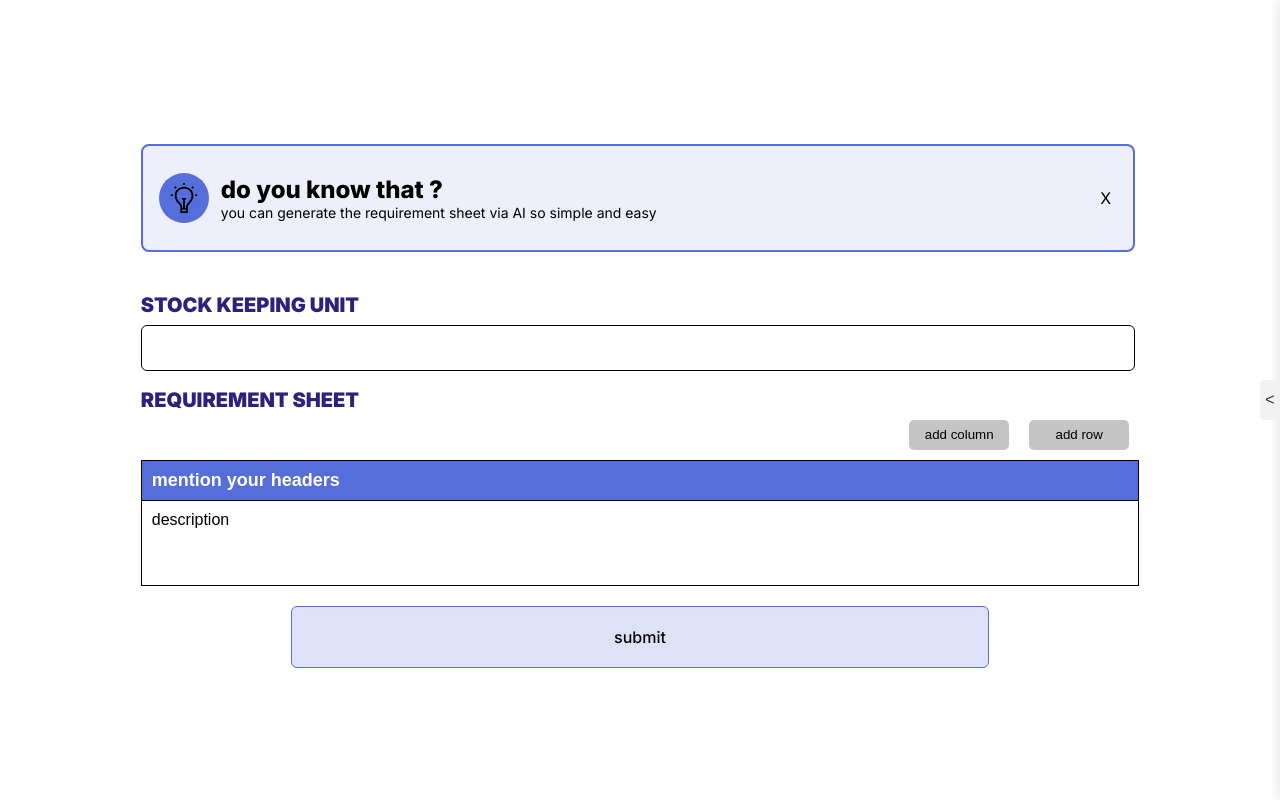
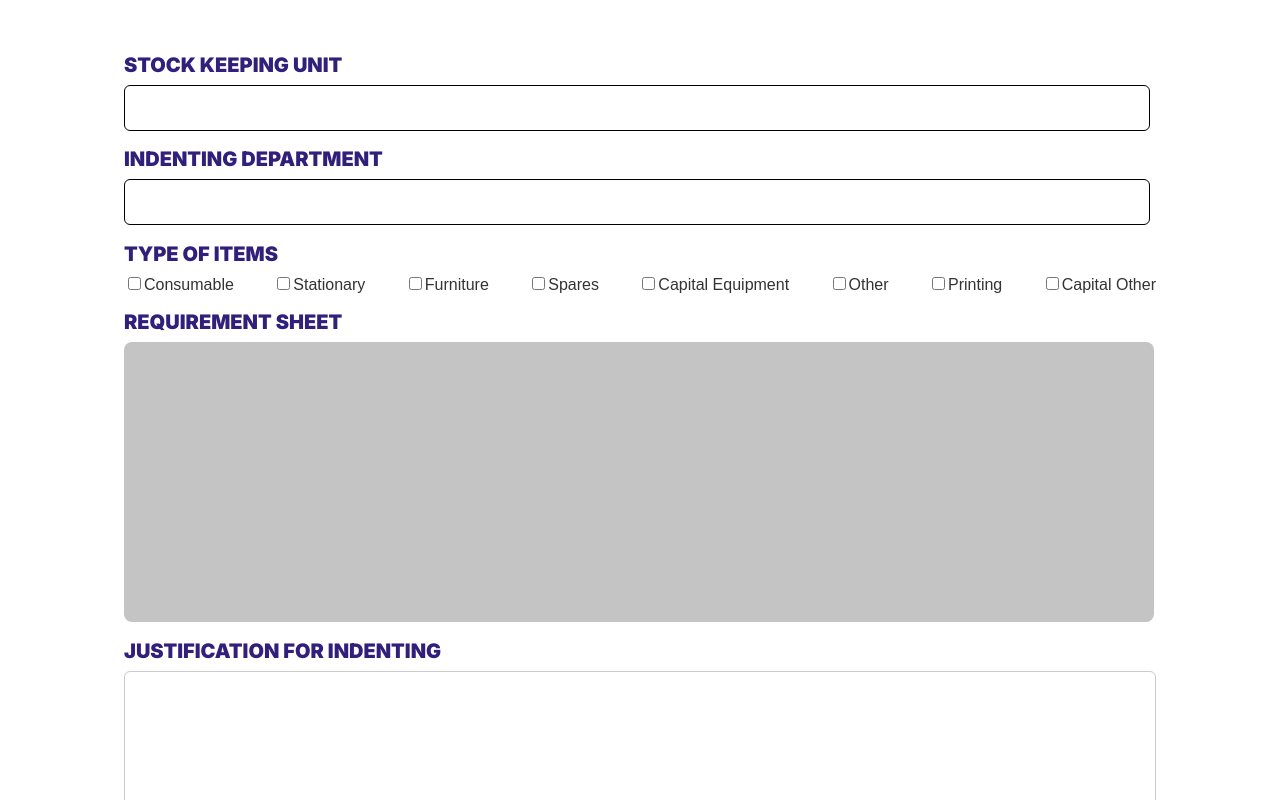
Before and after one commit to Yranshevare/Automate_Product_purchase, a React (Vite) app in the folder React_Frontend/: page /reqSheet/1 in a window 1280 px wide. Shown: the top 800 px of the page. Built offline with nearby package versions, Linux system fonts and the light colour scheme; no server answers.

Commit message:
reqSheet changes

```diff
--- a/React_Frontend/src/CSS/ReqSheet.css
+++ b/React_Frontend/src/CSS/ReqSheet.css
@@ -19,6 +19,11 @@
   max-width: 80%;
   margin: 0 auto;
   transition: margin-right 0.3s ease;
+  display: flex;
+
+  flex-direction: column;
+  justify-content: center;
+  align-items: center;
 }
 .main-content-reqSheet form{
   display: flex;
@@ -115,9 +120,9 @@
   margin-bottom: 8px;
 }
 
-.sku-input {
+.section-input {
   font-family: Inter;
-  width: 97%;
+  width: 1000px;
   padding: 12px;
   border: 1px solid #000000;
   border-radius: 6px;
@@ -125,16 +130,59 @@
   outline: none;
 }
 
-.requirement-textarea {
-  font-family: Inter;
-  width: 97%;
-  min-height: 400px;
-  padding: 10px;
-  border: 1px solid #000000;
+/* Radio Options */
+.checkbox-options {
+  display: flex;
+  flex-direction: column;
+  gap: 10px;
+  width: 100%;
+}
+
+/* Reduce radio button width */
+.checkbox-column {
+  display: flex;
+  flex-wrap: wrap;
+  justify-content: space-between;
+  gap: 10px;
+}
+
+.radio-label {
+  display: flex;
+  align-items: center;
+  cursor: pointer;
+  font-size: 16px;
+  position: relative;
+  padding-left: 30px;
+}
+
+.requirement-sheet {
+  width: 1000px;
+  min-height: 250px;
+  background-color: #c4c4c4;
+  border-radius: 8px;
+  padding: 15px;
+  outline: none;
+}
+
+/* Justification Textarea */
+.justification-textarea {
+  width: 1000px;
+  min-height: 250px;
+  padding: 15px;
+  border: 1px solid #ccc;
   border-radius: 6px;
-  font-size: 14px;
+  font-size: 16px;
   resize: vertical;
+  font-family: inherit;
+}
+
+.justification-textarea::placeholder {
+  color: #999;
+}
+
+.justification-textarea:focus {
   outline: none;
+  border-color: #301f7b;
 }
 
 .submit-button {
@@ -359,28 +407,6 @@
 
 
 }
-@media (max-width:430px) {
-  .info-banner{
-    width: 90%;
-  }
-  .sidebar-toggle.open{
-    right: 300px;
-   }
-   .sidebar.open{
-    width: 300px;
-   }
-   /* .chat-initial{
-    margin-top: 250px;
-   } */
-}
-@media (max-width: 360px) {
-  .sidebar-toggle.open{
-    right: 250px;
-   }
-   .sidebar.open{
-    width: 250px;
-   }
-}
 
 .chat-loading{
   width: 100%;
@@ -504,3 +530,48 @@
   background-color: rgb(249, 60, 60);
   scale: 1.1;
 }
+
+@media (max-width:1079px) {
+  .main-content-reqSheet{
+
+  }
+  .section-input{
+    width: 800px;
+  }
+  .requirement-sheet{
+    width: 800px;
+  }
+  .justification-textarea{
+    width: 800px;
+  }
+}
+@media (max-width:946px) {
+  .main-content-reqSheet{
+
+  }
+  .section-input{
+    width: 600px;
+  }
+  .requirement-sheet{
+    width: 600px;
+  }
+  .justification-textarea{
+    width: 600px;
+  }
+
+}
+@media (max-width:946px) {
+  .main-content-reqSheet{
+
+  }
+  .section-input{
+    width: 500px;
+  }
+  .requirement-sheet{
+    width: 500px;
+  }
+  .justification-textarea{
+    width: 500px;
+  }
+
+}
--- /dev/null
+++ b/React_Frontend/src/Component/reqSheet/Checkbox.jsx
@@ -0,0 +1,9 @@
+const Checkbox = ({ label, value, checked, onChange }) => {
+    return (
+      <label className="checkbox-label">
+        <input type="checkbox" value={value} checked={checked} onChange={onChange} />
+        {label}
+      </label>
+    );
+  };
+  export default Checkbox
--- a/React_Frontend/src/pages/ReqSheet.jsx
+++ b/React_Frontend/src/pages/ReqSheet.jsx
@@ -8,136 +8,186 @@ import { useParams } from "react-router-dom";
 import EditableTable from "../Component/reqSheet/EditTable";
 import { useNavigate } from "react-router-dom";
 import { ThreeDot } from "react-loading-indicators";
-
+import Checkbox from "/src/Component/reqSheet/Checkbox";
 
 const ReqSheet = () => {
-  const [isSidebarOpen, setSidebarOpen] = useState(false);
   const [skuValue, setSkuValue] = useState("  ");
+  const [department, setDepartment] = useState("  ");
+  const [justification, setJustification] = useState("  ")
   const [requirementText, setRequirementText] = useState("");
-  const [isBannerClosing, setIsBannerClosing] = useState(false);
-  const [disable , setDisable] = useState(false)
-  const [finalData,setFinalData] = useState()
-  const [getReq,setGetReq] = useState(false)
+  const [disable, setDisable] = useState(false);
+  const [finalData, setFinalData] = useState();
+  const [getReq, setGetReq] = useState(false);
+  const [selectedValues, setSelectedValues] = useState([]);
 
-  const {proId} = useParams()
+  const { proId } = useParams();
 
-  const navigate = useNavigate()
+  const navigate = useNavigate();
 
-
-
-
-  const loadInfo = useCallback(async() => {
+  const loadInfo = useCallback(async () => {
     try {
-      const res = await axios.get(`${server}stepOne/get/${proId}/`,{withCredentials: true});
-      if(res.data.message === "successfully fetched the data" ){
+      const res = await axios.get(`${server}stepOne/get/${proId}/`, {
+        withCredentials: true,
+      });
+      if (res.data.message === "successfully fetched the data") {
         setSkuValue(res?.data?.data?.SKU);
         setRequirementText(JSON.parse(res?.data?.data.requirementSHeet));
       }
-      console.log(res.data.data)
-      setDisable(res?.data?.data?.owner || false)
-      setGetReq(true)
+      console.log(res.data.data);
+      setDisable(res?.data?.data?.owner || false);
+      setGetReq(true);
     } catch (error) {
-      console.log(error.response || error.response)
-      setGetReq(true)
+      console.log(error.response || error.response);
+      setGetReq(true);
 
       // navigate("/")
     }
-  },[]);
+  }, []);
 
   useEffect(() => {
     loadInfo();
-  },[]);
+  }, []);
 
-  const handleBannerClick = useCallback(() => {
-    setIsBannerClosing(true);
-    setSidebarOpen(true);
-  },[isBannerClosing,isSidebarOpen]);
+  const handleSubmit = useCallback(
+    async (e) => {
+      e.preventDefault();
+      if (skuValue === "") {
+        alert("please fill all the places");
+        return;
+      }
+      try {
+        const res = await axios.post(
+          `${server}stepOne/save/`,
+          { requirementSHeet: JSON.stringify(finalData), SKU: skuValue },
+          { withCredentials: true }
+        );
+        alert(res.data.message);
+      } catch (error) {
+        if (error?.response?.data?.message == "SKU already exists") {
+          alert("SKU already exists please give unique SKU");
+        }
+        console.log(error);
+      }
+    },
+    [requirementText, skuValue, finalData]
+  );
 
 
-  const handleCloseBanner = useCallback((e) => {
-    e.stopPropagation();
-    setIsBannerClosing(true);
-  },[isBannerClosing]);
+  const deleteStepOne = useCallback(async () => {
+    alert("are you sure! do you really want to delete this step");
+    try {
+      const res = await axios.delete(`${server}stepOne/delete/`, {
+        withCredentials: true,
+      });
+      navigate("/");
+    } catch (error) {
+      console.log(error);
+    }
+  }, []);
+
+  const handleCheckboxChange = (event) => {
+    const { value, checked } = event.target;
+    setSelectedValues((prevValues) =>
+      checked ? [...prevValues, value] : prevValues.filter((v) => v !== value)
+    );
+  };
 
 
+  return getReq ? (
+    <div className="req-sheet-container">
+      <div className={`main-content-reqSheet`}>
+        {/* Form */}
 
-
-  const handleSubmit = useCallback(async(e) => {
-    e.preventDefault();
-    if( skuValue === ""){
-      alert("please fill all the places")
-      return
-    }
-    try {
-      const res = await axios.post(`${server}stepOne/save/`,{requirementSHeet:JSON.stringify(finalData),SKU:skuValue},{withCredentials: true});
-      alert(res.data.message)
-    } catch (error) {
-      if(error?.response?.data?.message == "SKU already exists"){
-        alert("SKU already exists please give unique SKU")
-      }
-      console.log(error)
-    }
-  },[requirementText,skuValue,finalData]);
-
-
-  const deleteStepOne = useCallback(async() => {
-    alert("are you sure! do you really want to delete this step")
-    try {
-      const res = await axios.delete(`${server}stepOne/delete/`,{withCredentials: true});
-      navigate("/")
-    } catch (error) {
-      console.log(error)
-    }
-  },[])
-
-  return (
-    getReq ?
-    <div className="req-sheet-container">
-      <div className={`main-content-reqSheet ${isSidebarOpen ? "with-sidebar" : ""}`}>
-        {/* Info Banner */}
-            <Toast
-              handleBannerClick={handleBannerClick}
-              isBannerClosing={isBannerClosing}
-              handleCloseBanner={handleCloseBanner}
-            />
-
-        {/* Form */}
           <form onSubmit={handleSubmit}>
-          <div className={`form-section ${isBannerClosing ? "closing" : ""}`}>
+            <div className={`form-section`}>
               <h2 className="section-title">STOCK KEEPING UNIT</h2>
               <input
                 type="text"
-              className="sku-input"
+                className="section-input"
                 placeholder="mention your SKU"
                 value={skuValue}
                 onChange={(e) => setSkuValue(e.target.value)}
               />
-            <h2 className="section-title">REQUIREMENT SHEET</h2>
-
-                <EditableTable tableData={requirementText} setFinalData={setFinalData} />
-
-
+              <h2 className="section-title">INDENTING DEPARTMENT</h2>
+              <input
+                type="text"
+                className="section-input"
+                placeholder="mention department name"
+                value={department}
+                onChange={(e) => setDepartment(e.target.value)}
+              />
+              <h2 className="section-title">TYPE OF ITEMS</h2>
+              <div className="checkbox-options">
+                <div className="checkbox-column">
+                  <Checkbox
+                    label="Consumable"
+                    value="consumable"
+                    checked={selectedValues.includes("consumable")}
+                    onChange={handleCheckboxChange}
+                  />
+                  <Checkbox
+                    label="Stationary"
+                    value="stationary"
+                    checked={selectedValues.includes("stationary")}
+                    onChange={handleCheckboxChange}
+                  />
+                  <Checkbox
+                    label="Furniture"
+                    value="furniture"
+                    checked={selectedValues.includes("furniture")}
+                    onChange={handleCheckboxChange}
+                  />
+                  <Checkbox
+                    label="Spares"
+                    value="spares"
+                    checked={selectedValues.includes("spares")}
+                    onChange={handleCheckboxChange}
+                  />
+                  <Checkbox
+                    label="Capital Equipment"
+                    value="capital_equipment"
+                    checked={selectedValues.includes("capital_equipment")}
+                    onChange={handleCheckboxChange}
+                  />
+                  <Checkbox
+                    label="Other"
+                    value="other"
+                    checked={selectedValues.includes("other")}
+                    onChange={handleCheckboxChange}
+                  />
+                  <Checkbox
+                    label="Printing"
+                    value="printing"
+                    checked={selectedValues.includes("printing")}
+                    onChange={handleCheckboxChange}
+                  />
+                  <Checkbox
+                    label="Capital Other"
+                    value="capital_other"
+                    checked={selectedValues.includes("capital_other")}
+                    onChange={handleCheckboxChange}
+                  />
+                </div>
               </div>
 
+              <h2 className="section-title">REQUIREMENT SHEET</h2>
+              <div className="requirement-sheet"></div>
+              <h2 className="section-title">JUSTIFICATION FOR INDENTING</h2>
+              <textarea
+                name="justification"
+                className="justification-textarea"
+                value={justification}
+                onChange={(e) => setJustification(e.target.value)}
+              ></textarea>
+            </div>
           </form>
-        {
-          disable &&
-            <div
-            type = "button"
-            onClick={deleteStepOne}
-            className="table-submit-but">
-              <button className={`delete ${isBannerClosing ? "closing" : ""} `}>delete</button>
+
+        <button type="submit" onClick={handleSubmit} className="submit-button">
+          submit
+        </button>
       </div>
-        }
     </div>
-      {/* Sidebar Toggle Button */}
-      <ChatBox
-        isSidebarOpen={isSidebarOpen}
-        setSidebarOpen={setSidebarOpen}
-        setRequirementText={setRequirementText}
-      />
-    </div>
-    :
+  ) : (
     <ThreeDot color="#d6d6d6" size="small" text="" textColor="" />
   );
 };
```
Lines whose indentation alone changed are shown as unchanged.
